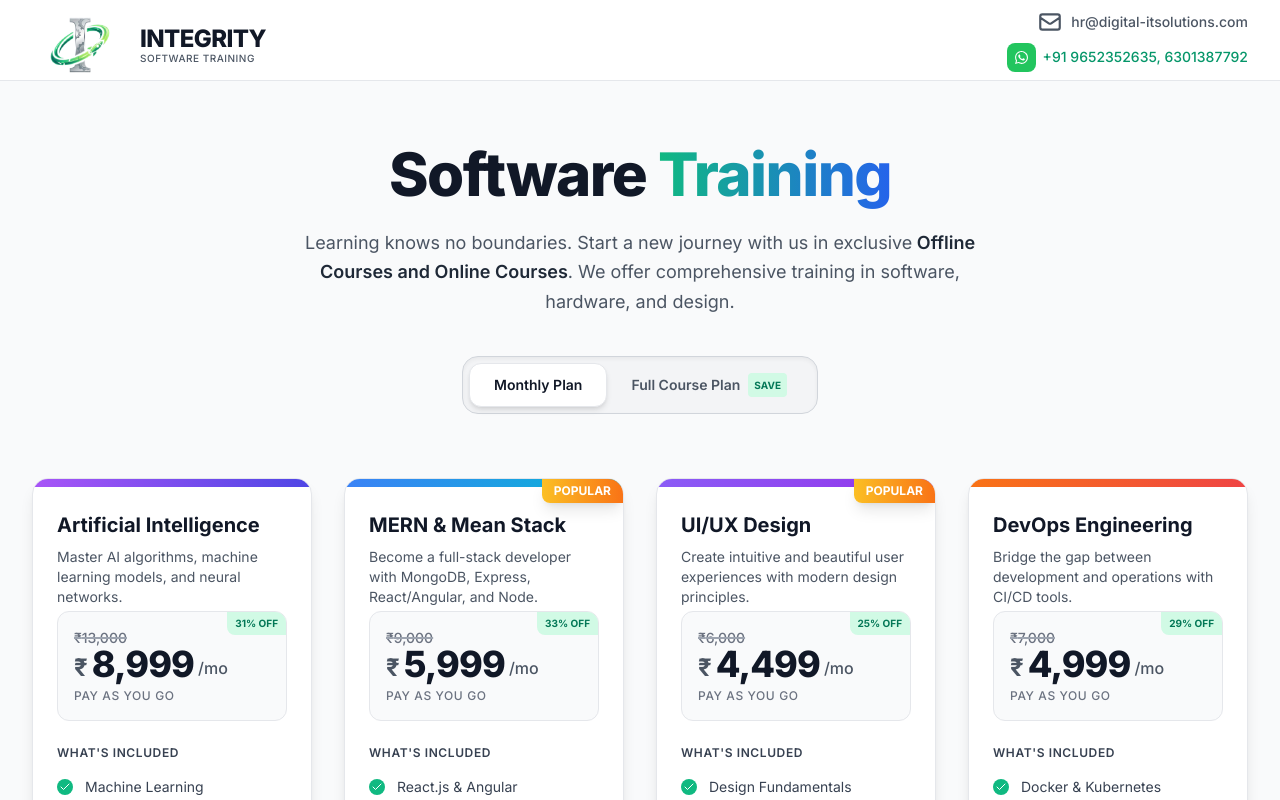
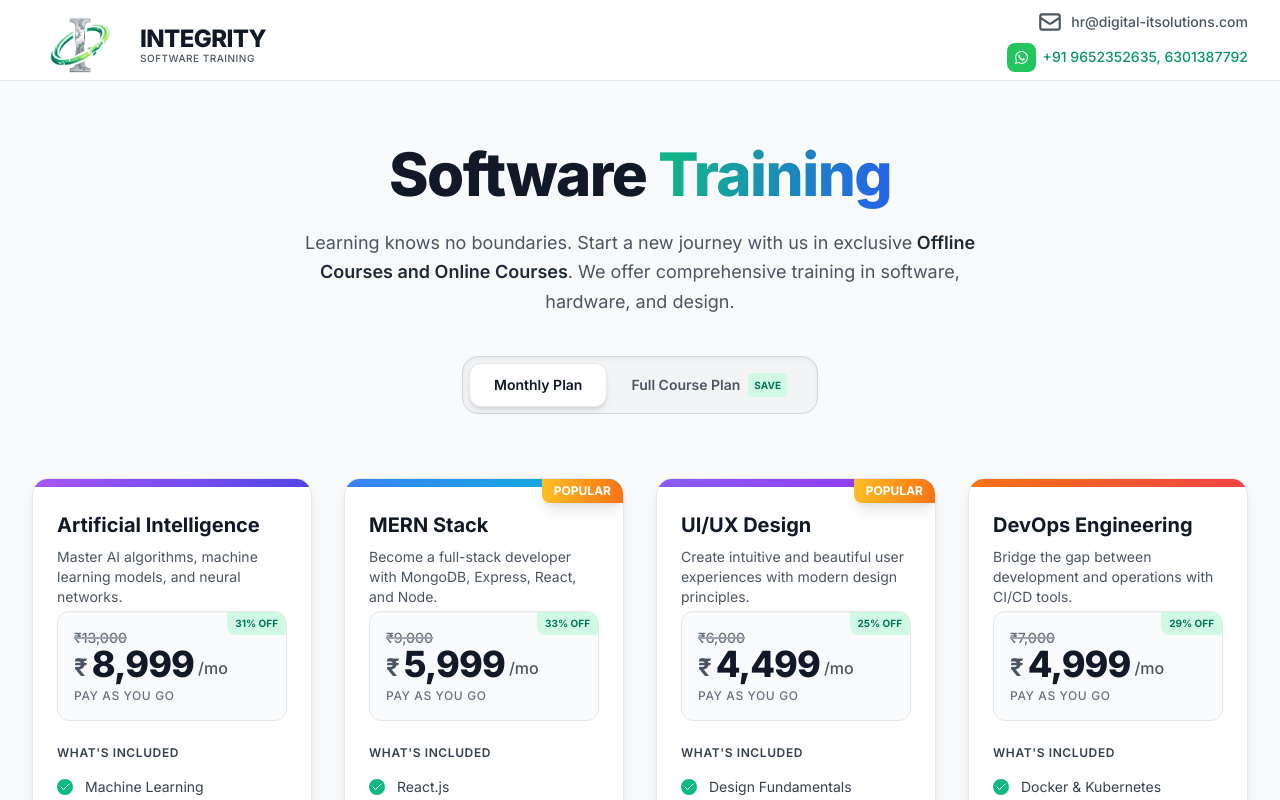
Before and after one commit to sowjanyakomatireddy/integrity-software-courses, a React (Vite) app: page / in a window 1280 px wide. Shown: the top 800 px of the page. Built offline with nearby package versions, Linux system fonts and the light colour scheme.

Commit message:
Update MERN Stack course details to remove Mean/Angular

```diff
--- a/constants.ts
+++ b/constants.ts
@@ -15,14 +15,14 @@ export const COURSES: CoursePlan[] = [
   },
   {
     id: 'mern',
-    title: 'MERN & Mean Stack',
-    description: 'Become a full-stack developer with MongoDB, Express, React/Angular, and Node.',
+    title: 'MERN Stack',
+    description: 'Become a full-stack developer with MongoDB, Express, React, and Node.',
     monthlyPrice: 5999,
     originalMonthlyPrice: 9000,
     fullCoursePrice: 30999,
     originalFullCoursePrice: 46000,
     durationMonths: 6,
-    features: ['React.js & Angular', 'Node.js Backend', 'MongoDB Database', 'REST APIs'],
+    features: ['React.js', 'Node.js Backend', 'MongoDB Database', 'REST APIs'],
     popular: true,
     color: 'from-blue-500 to-cyan-500'
   },
```
